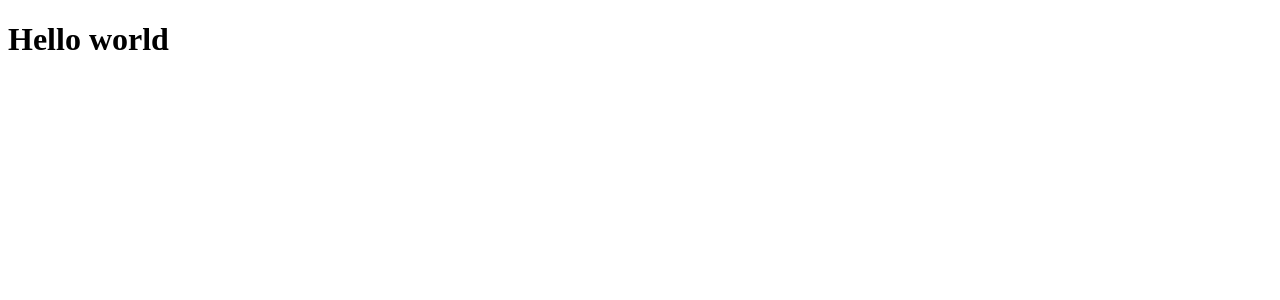
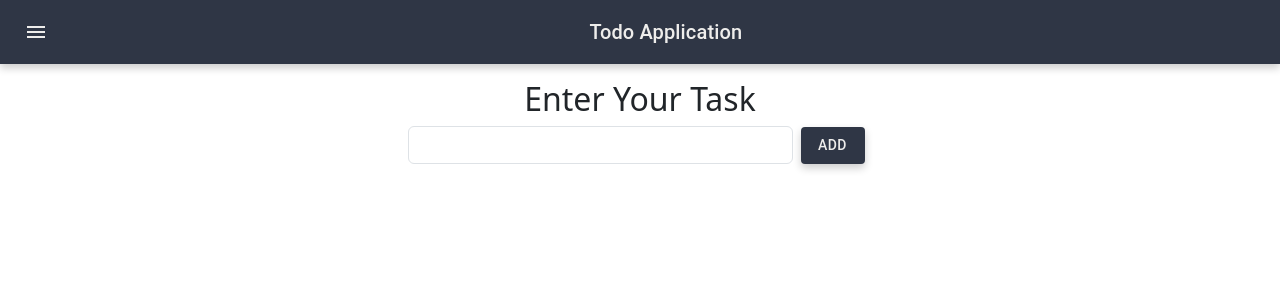
Before and after one commit to sajin-shrestha/Todo-Application-Using-React-Redux, a React (Vite) app: page / in a window 1280 px wide. Shown: the top 300 px of the page. Built offline with nearby package versions, Linux system fonts and the light colour scheme.

Commit message:
added appbar and inputbox design

```diff
--- a/src/App.tsx
+++ b/src/App.tsx
@@ -1,7 +1,13 @@
+import 'bootstrap/dist/css/bootstrap.min.css' //->necessary
+
+import Navbar from './components/Navbar'
+import Home from './pages/Home'
+
 export default function App() {
   return (
     <>
-      <h1>Hello world</h1>
+      <Navbar />
+      <Home />
     </>
   )
 }
--- a/src/components/Navbar.tsx
+++ b/src/components/Navbar.tsx
@@ -1,5 +1,38 @@
-const Navbar = () => {
-  return <div>Navbar</div>
+import MenuIcon from '@mui/icons-material/Menu'
+import AppBar from '@mui/material/AppBar'
+import Box from '@mui/material/Box'
+import IconButton from '@mui/material/IconButton'
+import Toolbar from '@mui/material/Toolbar'
+import Typography from '@mui/material/Typography'
+
+export default function Navbar() {
+  return (
+    <Box sx={{ flexGrow: 1 }}>
+      <AppBar
+        position="static"
+        sx={{
+          backgroundColor: '#2F3645',
+          boxShadow: '0px 4px 8px rgba(0, 0, 0, 0.2)', // shadow
+        }}
+      >
+        <Toolbar>
+          <IconButton
+            size="large"
+            edge="start"
+            aria-label="menu"
+            sx={{ mr: 2, color: '#EEEDEB' }}
+          >
+            <MenuIcon />
+          </IconButton>
+          <Typography
+            variant="h6"
+            component="div"
+            sx={{ flexGrow: 1, color: '#EEEDEB', textAlign: 'center' }}
+          >
+            Todo Application
+          </Typography>
+        </Toolbar>
+      </AppBar>
+    </Box>
+  )
 }
-
-export default Navbar
--- a/src/pages/Home.tsx
+++ b/src/pages/Home.tsx
@@ -1,5 +1,38 @@
+import { Button } from '@mui/material'
+
 const Home = () => {
-  return <div>Home</div>
+  return (
+    <>
+      <div className="container">
+        <section className="mt-3 text-center">
+          <h2>Enter Your Task</h2>
+
+          <div className="todo col-lg-5 mx-auto d-flex justify-content-between align-items-center">
+            <input
+              type="text"
+              name="task"
+              className="form-control"
+            />
+            <Button
+              sx={{
+                backgroundColor: '#2F3645',
+                color: '#EEEDEB',
+                boxShadow: '0px 4px 8px rgba(0, 0, 0, 0.2)', // Add shadow
+                '&:hover': {
+                  backgroundColor: '#3A4250', // Change to your desired hover background color
+                  color: '#FFFFFF', // Change to your desired hover text color
+                  boxShadow: '0px 6px 12px rgba(0, 0, 0, 0.3)', // Add hover shadow
+                },
+              }}
+              className="mx-2"
+            >
+              Add
+            </Button>
+          </div>
+        </section>
+      </div>
+    </>
+  )
 }
 
 export default Home
```
